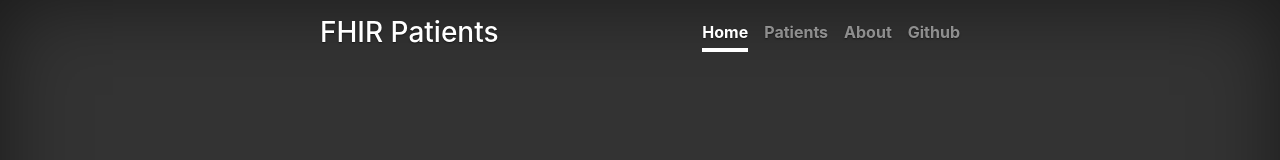
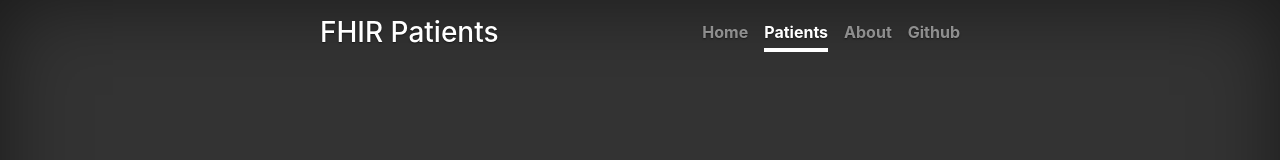
Before and after one commit to akalliokoski/fhir-patient-creator, a React (Create React App) app: page /patients in a window 1280 px wide. Shown: the top 160 px of the page. Built offline with nearby package versions, Linux system fonts and the light colour scheme.

Commit message:
Fix NavLink active style

```diff
--- a/src/components/Header/Header.tsx
+++ b/src/components/Header/Header.tsx
@@ -1,5 +1,5 @@
 import React, { Component } from 'react';
-import { Link } from 'react-router-dom';
+import { NavLink } from 'react-router-dom';
 
 class Header extends Component<{}, {}> {
   render() {
@@ -8,15 +8,19 @@ class Header extends Component<{}, {}> {
         <div className="inner">
           <h3 className="masthead-brand">FHIR Patients</h3>
           <nav className="nav nav-masthead justify-content-center">
-            <Link className="nav-link active" to="/">
+            <NavLink exact to="/" className="nav-link" activeClassName="active">
               Home
-            </Link>
-            <Link className="nav-link" to="/patients">
+            </NavLink>
+            <NavLink
+              to="/patients"
+              className="nav-link"
+              activeClassName="active"
+            >
               Patients
-            </Link>
-            <Link className="nav-link" to="/about">
+            </NavLink>
+            <NavLink to="/about" className="nav-link" activeClassName="active">
               About
-            </Link>
+            </NavLink>
             <a
               className="nav-link"
               target="_blank"
--- a/src/index.css
+++ b/src/index.css
@@ -89,7 +89,7 @@ body {
   margin-left: 1rem;
 }
 
-.nav-masthead .active {
+.nav-masthead .nav-link.active {
   color: #fff;
   border-bottom-color: #fff;
 }
```
